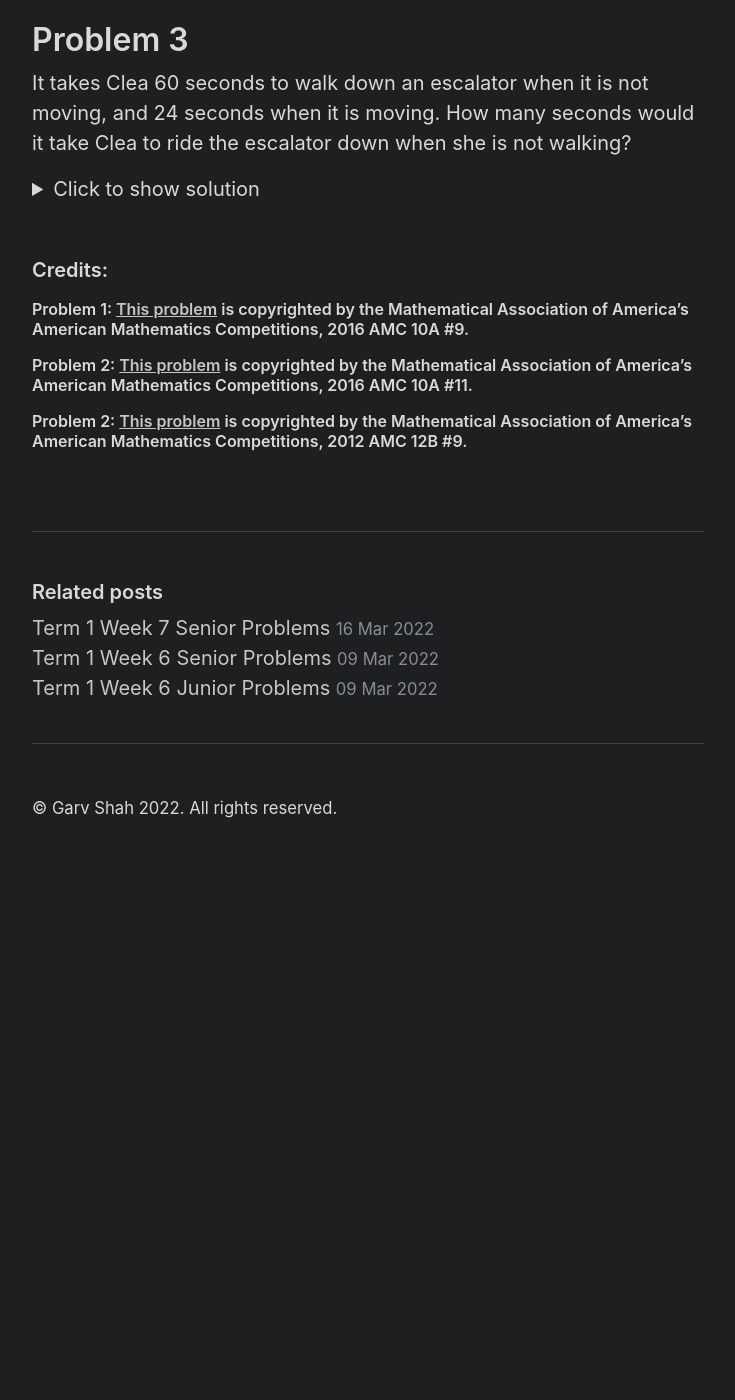
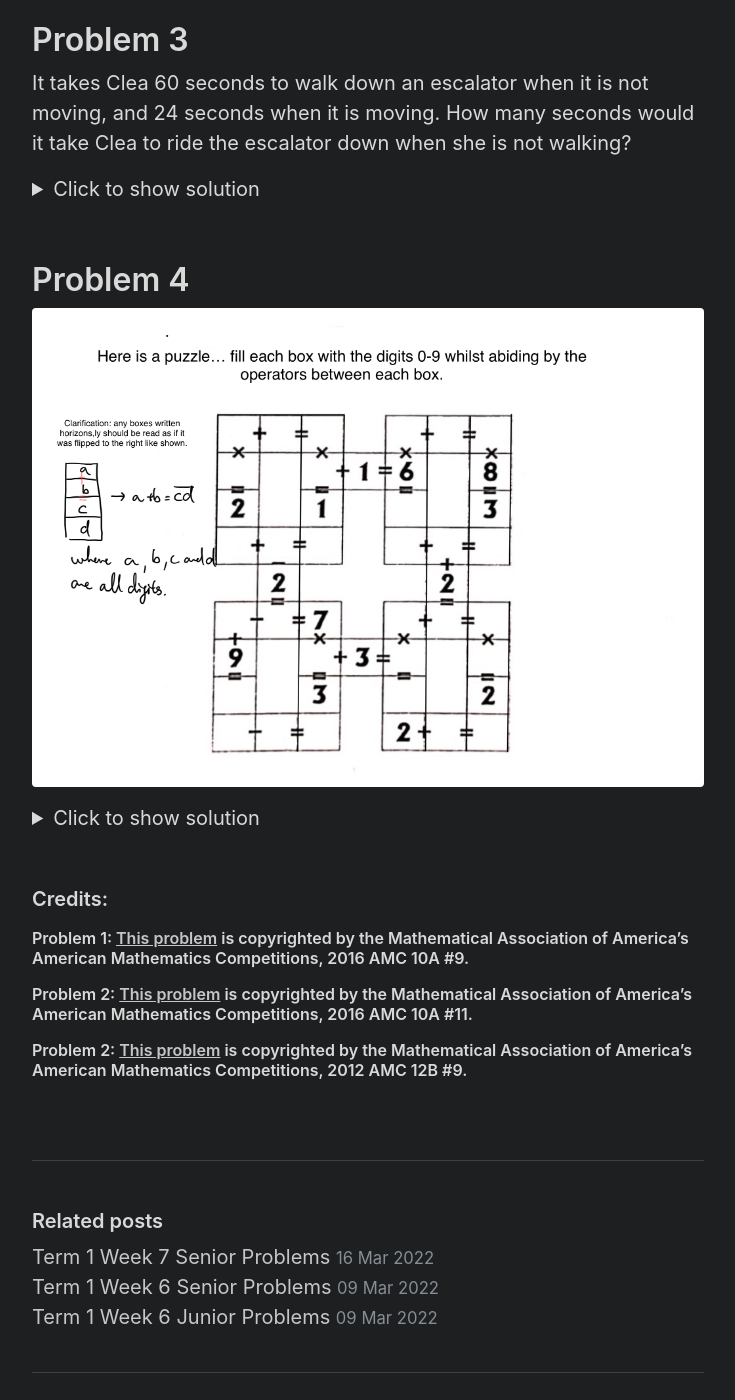
Before and after one commit to cgs-math/club, a Jekyll site: the page built from _posts/2022-03-16-2022Week7Junior.md, in a window 1280 px wide and 1400 px high, scrolled down 959 px. Shown: the whole window, without its empty margins (272-1007 px from the left). Built offline with Jekyll 4.4.1, drawn with Linux system fonts in a browser that asks for light colours; nearby versions of some CDN libraries; before the commit the page ends 1829 px from its top, so only the background shows below that.

Commit message:
added joseph

```diff
--- a/_posts/2022-03-16-2022Week7Junior.md
+++ b/_posts/2022-03-16-2022Week7Junior.md
@@ -54,6 +54,17 @@ We write two equations using distance=rate * time. Let r be the rate she is walk
 </details>
 <br>
 
+# Problem 4
+<img src="{{site.baseurl}}/static/josephweek7.jpeg"/>
+
+<details>
+<summary>Click to show solution</summary>
+<h2>Solution</h2>
+<img src="{{site.baseurl}}/static/josephweek7sol.jpeg"/>
+<br>
+</details>
+<br>
+
 ### Credits:
 #### Problem 1: [This problem](https://artofproblemsolving.com/wiki/index.php/2016_AMC_10A_Problems/Problem_9) is copyrighted by the Mathematical Association of America's American Mathematics Competitions, 2016 AMC 10A #9.
 #### Problem 2: [This problem](https://artofproblemsolving.com/wiki/index.php/2016_AMC_10A_Problems/Problem_11) is copyrighted by the Mathematical Association of America's American Mathematics Competitions, 2016 AMC 10A #11.
```
Also changed, not shown: static/josephweek7.jpeg (added), static/josephweek7sol.jpeg (added).
